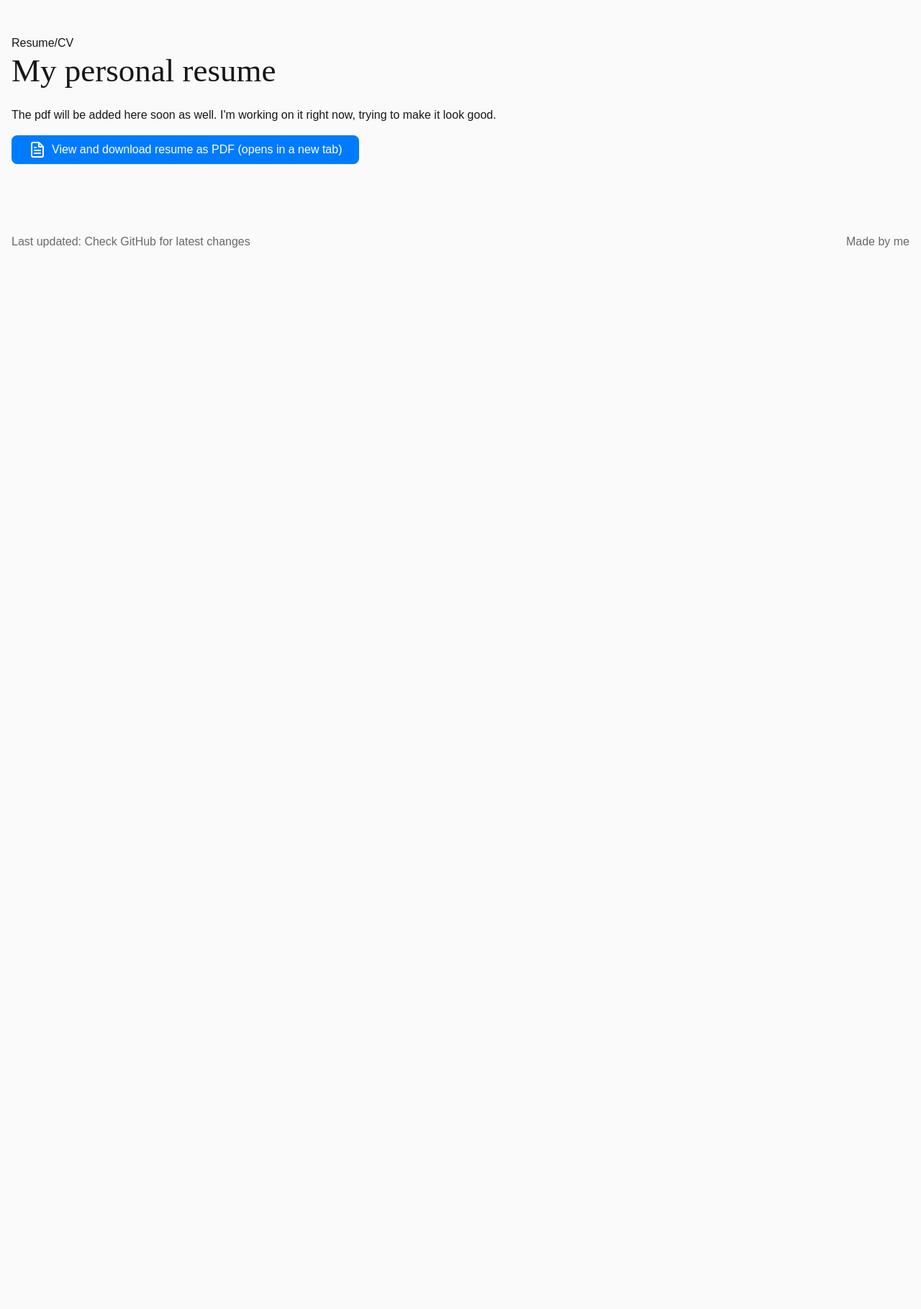
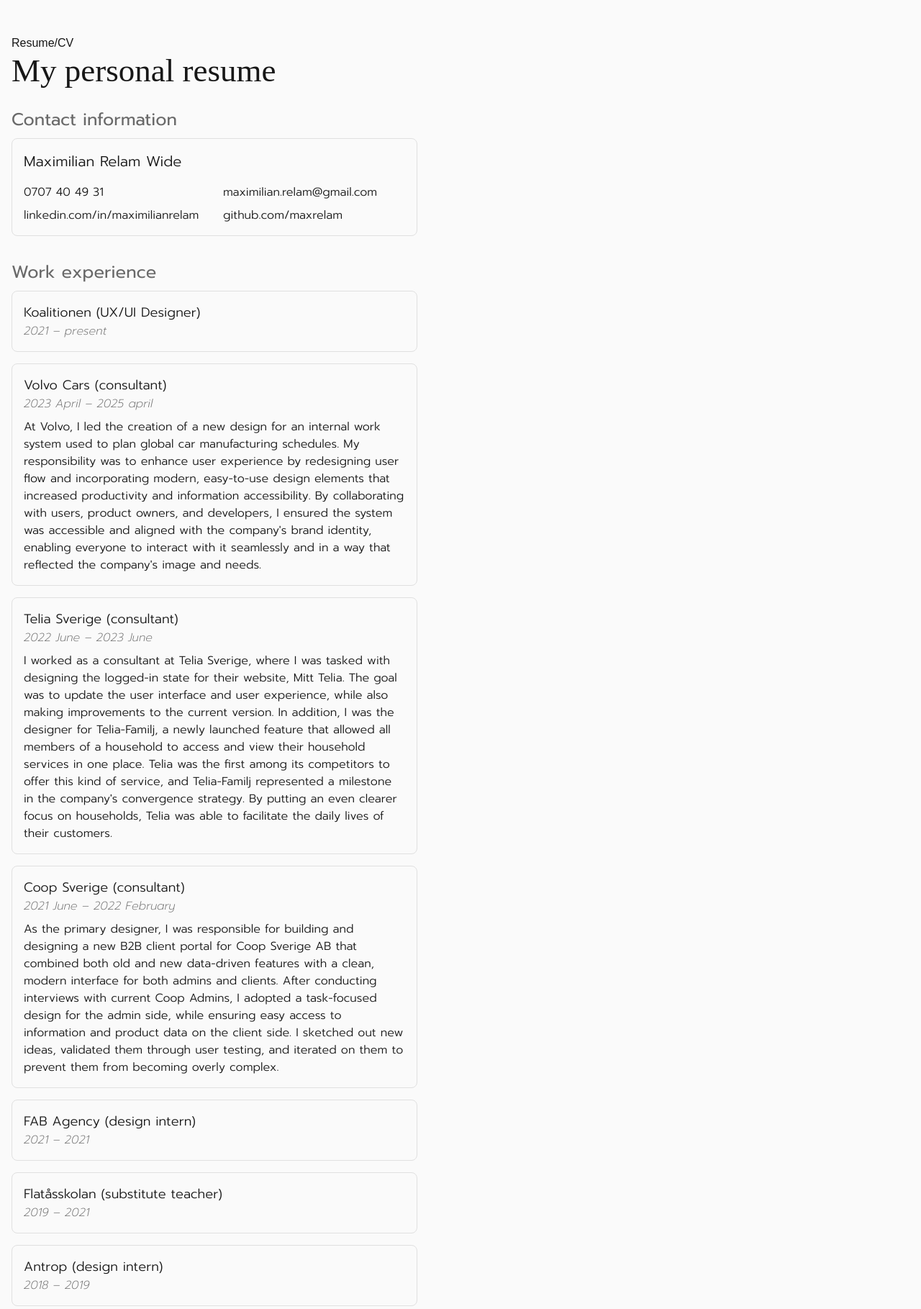
Before and after one commit to fiski/portfolio, a PHP site: page /resume.html in a window 1280 px wide. Shown: the part 104-1923 px from the top of the page at 72% size. Before the commit the page ends 448 px from the top, so only its background shows below. Run offline with PHP 8.4, Linux system fonts and the light colour scheme; some web fonts are replaced.

Commit message:
Updated resume page

```diff
--- a/css/styles.css
+++ b/css/styles.css
@@ -424,6 +424,7 @@ h3 {
   width: 100%;
   border: 0.0625rem solid var(--color-ui-border);
   border-radius: 0.5rem;
+  box-sizing: border-box;
 }
 
 .contact-name {
@@ -441,6 +442,7 @@ h3 {
   align-items: flex-start;
   gap: 1.5rem;
   width: 100%;
+  box-sizing: border-box;
 }
 
 .contact-column {
@@ -450,6 +452,7 @@ h3 {
   gap: 0.5rem;
   flex: 1;
   min-width: 0;
+  box-sizing: border-box;
 }
 
 .contact-label, .contact-value {
@@ -1071,3 +1074,75 @@ h3 {
     width: 100%;
     max-width: 35.25rem;
 }
+
+.contact-card {
+    display: flex;
+    flex-direction: column;
+    align-items: flex-start;
+    padding: 1rem;
+    gap: 1rem;
+    width: 100%;
+    border: 0.0625rem solid var(--color-ui-border);
+    border-radius: 0.5rem;
+    box-sizing: border-box;
+}
+
+.contact-row {
+    display: flex;
+    flex-direction: row;
+    align-items: flex-start;
+    gap: 1.5rem;
+    width: 100%;
+    box-sizing: border-box;
+}
+
+.contact-column {
+    display: flex;
+    flex-direction: column;
+    align-items: flex-start;
+    gap: 0.5rem;
+    flex: 1;
+    min-width: 0;
+    box-sizing: border-box;
+}
+
+.contact-label, .contact-value {
+  font-family: 'Prompt', sans-serif;
+  font-weight: 300;
+  font-size: 1rem;
+  line-height: 1.5rem;
+  color: var(--color-text-primary);
+  width: 100%;
+  word-break: break-word;
+  overflow-wrap: break-word;
+}
+
+@media (max-width: 768px) {
+    .contact-info {
+        width: 100%;
+        max-width: 100%;
+    }
+
+    .contact-card {
+        width: 100%;
+        padding: 1rem;
+    }
+
+    .contact-row {
+        flex-direction: column;
+        gap: 1rem;
+        width: 100%;
+    }
+
+    .contact-column {
+        width: 100%;
+    }
+}
+
+.resume-info {
+  display: flex;
+  flex-direction: column;
+  gap: 1rem;
+  align-items: flex-start;
+  padding-top: 2rem;
+}
--- a/resume.html
+++ b/resume.html
@@ -32,16 +32,16 @@
             </div>
 
 
-            <div class="resume-info" style="display: flex; flex-direction: column; gap: 1rem; align-items: flex-start;">
-                <p>The pdf will be added here soon as well. I'm working on it right now, trying to make it look good.</p>
+            <!-- <div class="resume-info" style="display: flex; flex-direction: column; gap: 1rem; align-items: flex-start;">
+                 <p>The pdf will be added here soon as well. I'm working on it right now, trying to make it look good.</p>
                 <a href="assets/images/Maximilian-Relam-Wide-CV.pdf" target="_blank" class="button filled-button">
                     <i data-feather="file-text" class="icon-left"></i>
-                    View and download resume as PDF (opens in a new tab)
+                    View and download resume as PDF
                 </a>
-            </div>
+            </div> -->
 
 
-            <!-- <div class="resume">
+            <div class="resume">
                 <div class="contact-info">
                     <div class="contact-title">Contact information</div>
                     <div class="contact-card">
@@ -53,7 +53,7 @@
                             </div>
                             <div class="contact-column">
                                 <div class="contact-label">maximilian.relam@gmail.com</div>
-
+                                <div class="contact-value">github.com/maxrelam</div>
                             </div>
                         </div>
                     </div>
@@ -63,7 +63,7 @@
                     <div class="experience-list">
                         <div class="experience-card">
                             <div class="experience-header">
-                                <div class="experience-title bold">Koalitionen (UX/UI Designer)</div>
+                                <div class="experience-title">Koalitionen (UX/UI Designer)</div>
                                 <div class="experience-date">2021 – present</div>
                             </div>
                         </div>
@@ -72,12 +72,16 @@
                                 <div class="experience-title">Volvo Cars (consultant)</div>
                                 <div class="experience-date">2023 April – 2025 april</div>
                             </div>
-                            <div class="experience-description">At Volvo, I led the creation of a new design for an internal
+                            <div class="experience-description">At Volvo, I led the creation of a new design for an
+                                internal
                                 work system used to plan global car manufacturing schedules. My responsibility was to
                                 enhance user experience by redesigning user flow and incorporating modern, easy-to-use
-                                design elements that increased productivity and information accessibility. By collaborating
-                                with users, product owners, and developers, I ensured the system was accessible and aligned
-                                with the company's brand identity, enabling everyone to interact with it seamlessly and in a
+                                design elements that increased productivity and information accessibility. By
+                                collaborating
+                                with users, product owners, and developers, I ensured the system was accessible and
+                                aligned
+                                with the company's brand identity, enabling everyone to interact with it seamlessly and
+                                in a
                                 way that reflected the company's image and needs.</div>
                         </div>
                         <div class="experience-card">
@@ -87,24 +91,32 @@
                             </div>
                             <div class="experience-description">I worked as a consultant at Telia Sverige, where I was
                                 tasked with designing the logged-in state for their website, Mitt Telia. The goal was to
-                                update the user interface and user experience, while also making improvements to the current
+                                update the user interface and user experience, while also making improvements to the
+                                current
                                 version. In addition, I was the designer for Telia-Familj, a newly launched feature that
-                                allowed all members of a household to access and view their household services in one place.
-                                Telia was the first among its competitors to offer this kind of service, and Telia-Familj
-                                represented a milestone in the company's convergence strategy. By putting an even clearer
-                                focus on households, Telia was able to facilitate the daily lives of their customers.</div>
+                                allowed all members of a household to access and view their household services in one
+                                place.
+                                Telia was the first among its competitors to offer this kind of service, and
+                                Telia-Familj
+                                represented a milestone in the company's convergence strategy. By putting an even
+                                clearer
+                                focus on households, Telia was able to facilitate the daily lives of their customers.
+                            </div>
                         </div>
                         <div class="experience-card">
                             <div class="experience-header">
                                 <div class="experience-title">Coop Sverige (consultant)</div>
                                 <div class="experience-date">2021 June – 2022 February</div>
                             </div>
-                            <div class="experience-description">As the primary designer, I was responsible for building and
+                            <div class="experience-description">As the primary designer, I was responsible for building
+                                and
                                 designing a new B2B client portal for Coop Sverige AB that combined both old and new
                                 data-driven features with a clean, modern interface for both admins and clients. After
                                 conducting interviews with current Coop Admins, I adopted a task-focused design for the
-                                admin side, while ensuring easy access to information and product data on the client side. I
-                                sketched out new ideas, validated them through user testing, and iterated on them to prevent
+                                admin side, while ensuring easy access to information and product data on the client
+                                side. I
+                                sketched out new ideas, validated them through user testing, and iterated on them to
+                                prevent
                                 them from becoming overly complex.</div>
                         </div>
                         <div class="experience-card">
@@ -150,20 +162,34 @@
                     <div class="education-list">
                         <div class="education-card">
                             <div class="education-header">
-                                <div class="education-title">Yrgo, Digital Designer</div>
+                                <div class="experience-title">Yrgo, Digital Designer</div>
                             </div>
-                            <div class="education-description">During my time at Yrgo, I expanded my knowledge and skills in the field of digital design. This included working on motion design, digital production, interaction design, and usability.</div>
+                            <div class="education-description">During my time at Yrgo, I expanded my knowledge and
+                                skills in the field of digital design. This included working on motion design, digital
+                                production, interaction design, and usability.</div>
                         </div>
                         <div class="education-card">
                             <div class="education-header">
-                                <div class="education-title">Hyper Island, Digital Media Creative</div>
+                                <div class="experience-title">Hyper Island, Digital Media Creative</div>
                             </div>
-                            <div class="education-description">During my time at Hyper Island, I gained valuable experience in teamwork, user behaviour, and research methods. I also developed a strong understanding of holistic communication concepts and learned how to analyse data effectively. Additionally, I learned how to step out of my comfort zone and engage in reflective practice.</div>
+                            <div class="education-description">During my time at Hyper Island, I gained valuable
+                                experience in teamwork, user behaviour, and research methods. I also developed a strong
+                                understanding of holistic communication concepts and learned how to analyse data
+                                effectively. Additionally, I learned how to step out of my comfort zone and engage in
+                                reflective practice.</div>
                         </div>
                     </div>
                 </div>
-            </div> -->
+            </div>
+            <div class="resume-info" style="display: flex; flex-direction: column; gap: 1rem; align-items: flex-start;">
+                <!-- <p>The pdf will be added here soon as well. I'm working on it right now, trying to make it look good.</p> -->
+                <a href="assets/images/Maximilian-Relam-Wide-CV.pdf" target="_blank" class="button filled-button">
+                    <i data-feather="file-text" class="icon-left"></i>
+                    View and download resume as PDF
+                </a>
+            </div>
         </div>
+
     </div>
     </div>
     </div>
```
